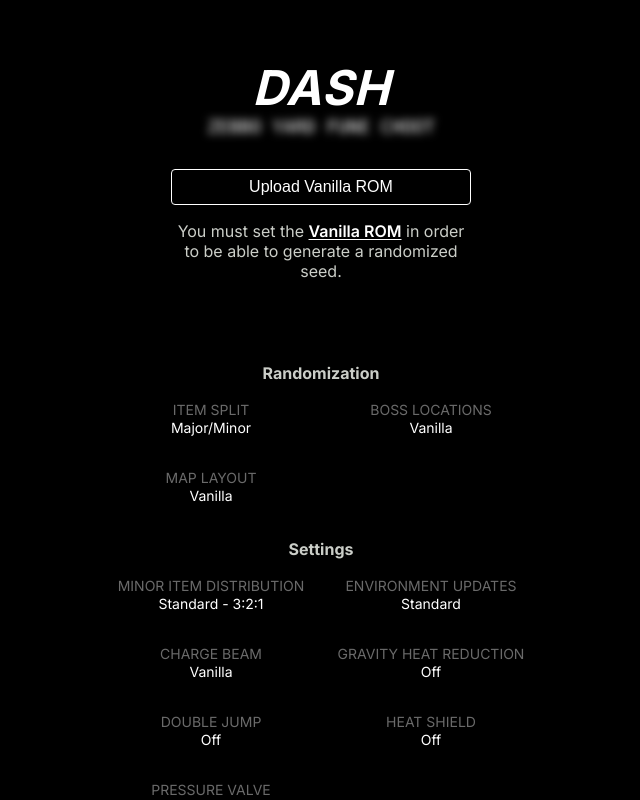
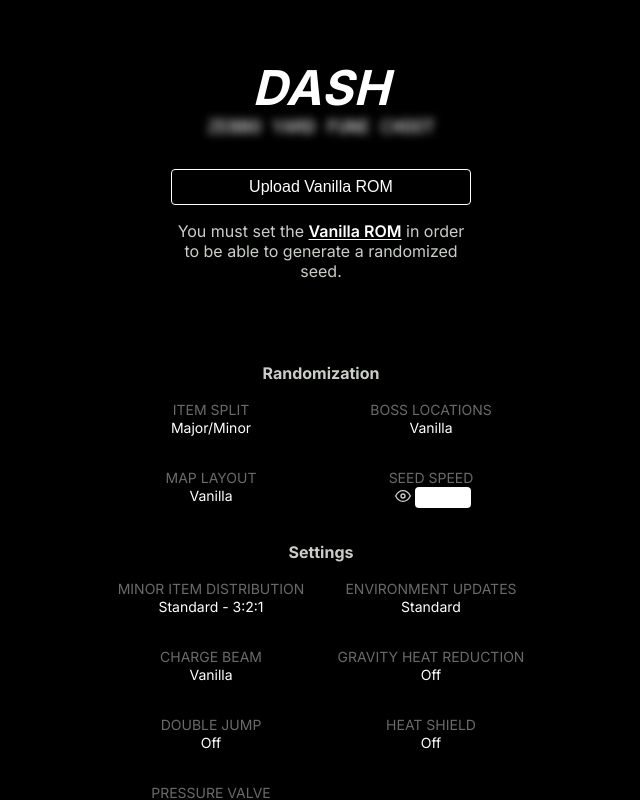
Before and after one commit to dashrando/dash-randomizer, a Next.js app in the folder apps/web/: page /seed/1 in a window 1280 px wide. Shown: the whole page, without its empty margins (319-959 px from the left). Built offline with nearby package versions, Linux system fonts and the light colour scheme.

Commit message:
setting layout for speed prediction

```diff
--- /dev/null
+++ b/apps/web/app/components/spoiler.module.css
@@ -0,0 +1,19 @@
+.text_hidden > * {
+  background-color: white;
+  color: white;
+  cursor: pointer;
+  border-radius: 4px;
+  padding: 2px;
+}
+
+.text_notHidden > * {
+  background-color: unset;
+  color: unset;
+  cursor: unset;
+  transition: all 1s;
+}
+
+.text_hidden > *::selection {
+  color: white;
+  border-radius: 6px;
+}
--- /dev/null
+++ b/apps/web/app/components/spoiler.tsx
@@ -0,0 +1,22 @@
+import React, { useState } from 'react';
+import styles from './spoiler.module.css';
+
+function SpoilerText(props: any) {
+  const [hidden, setHidden] = useState(true);
+
+  const reveal = () => {
+    setHidden(false);
+    console.log('revealed')
+  };
+
+  return (
+    <span
+      className={hidden ? styles.text_hidden : styles.text_notHidden}
+      onClick={reveal}
+    >
+      {props.children}
+    </span>
+  )
+}
+
+export default SpoilerText;
--- a/apps/web/app/seed/[seed]/seed.tsx
+++ b/apps/web/app/seed/[seed]/seed.tsx
@@ -17,8 +17,9 @@ import { downloadFile } from '@/lib/downloads'
 import Button from '@/app/components/button'
 import { useSearchParams } from 'next/navigation'
 import { get as getKey } from 'idb-keyval'
-import { ArrowDown } from 'react-feather'
+import { ArrowDown, Eye } from 'react-feather'
 import VanillaButton from '@/app/generate/vanilla'
+import SpoilerText from '@/app/components/spoiler'
 
 
 type Seed = {
@@ -99,7 +100,7 @@ const getExtraItems = (extraItems: number[]) => {
 const parseSettings = (parameters: any) => {
   const { settings } = parameters
   const extraItems = getExtraItems(settings.extraItems)
-  const randomizeParams = [
+  let randomizeParams: any[] = [
     { label: 'Item Split', value: getItemSplit(settings.majorDistribution) },
     { label: 'Boss Locations', value: getBossMode(settings.bossMode) },
     { label: 'Map Layout', value: getAreaMode(settings.mapLayout, settings.randomizeAreas) }
@@ -117,10 +118,35 @@ const parseSettings = (parameters: any) => {
     { label: 'Seed Number', value: parameters.seed },
     { label: 'Disable Fanfare', value: displayOnOff(parameters.options.DisableFanfare), }
   ]
+  randomizeParams = randomizeParams.concat(
+    { label: 'Seed Speed', value: '   medium   ', spoiler: true }
+  )
+
   return { randomizeParams, settingsParams, optionsParams }
 }
 
 const Parameters = ({ title, items }: { title: string, items: any[] }) => {
+  const getValue = (item: any) => {
+    if (item.spoiler == undefined || !item.spoiler) {
+      return (
+        <div className={styles.value}>{item.value}</div>
+      )
+    }
+
+    return (
+      <div style={{display: 'flex', justifyContent: 'center'}}>
+      <span style={{marginTop: '1px'}}>
+        <Eye height='16'></Eye>
+      </span>
+      <span>
+        <SpoilerText>
+          <span className={styles.value} style={{width: '80px'}}>{item.value}</span>
+        </SpoilerText>
+      </span>
+      </div>
+    )
+  }
+
   return (
     <section className={styles.parameters}>
       <h4 className={styles.heading}>{title}</h4>
@@ -129,7 +155,7 @@ const Parameters = ({ title, items }: { title: string, items: any[] }) => {
           {items.map((item, index) => (
             <li key={index} className={styles.item}>
               <div className={styles.label}>{item.label}</div>
-              <div className={styles.value}>{item.value}</div>
+              {getValue(item)}
             </li>
           ))}
         </ul>
```
